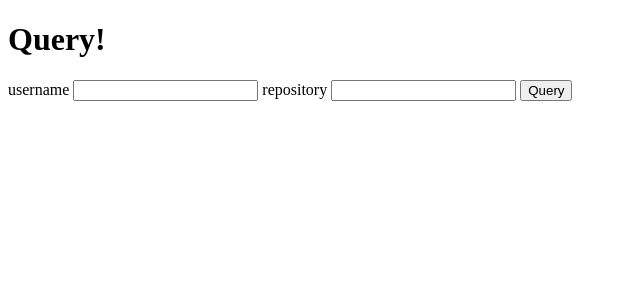
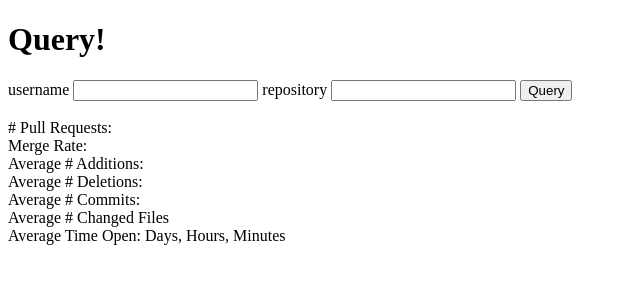
Before and after one commit to nixonbali/github-monitor, a Python web app: template flask/templates/index.html in a window 1280 px wide. Shown: the part 47-347 px from the top of the page, without its empty margins (0-640 px from the left). Run offline with Jinja, Linux system fonts and the light colour scheme; the template is opened without the code that fills it, so the values that code supplies are empty; some libraries are stand-ins or nearby versions.

Commit message:
labels metrics on index page

```diff
--- a/flask/templates/index.html
+++ b/flask/templates/index.html
@@ -27,15 +27,13 @@
     </form>
     <br>
     <div id="NoPR"></div>
-    <div id="PRCount"></div>
-    <div id="PRMergeRate"></div>
-    <div id="PRAdditions"></div>
-    <div id="PRDeletions"></div>
-    <div id="PRCommits"></div>
-    <div id="PRChangedFiles"></div>
-    <div id="PRMeanDays"></div>
-    <div id="PRMeanHours"></div>
-    <div id="PRMeanMinutes"></div>
+    # Pull Requests: <span id="PRCount"></span><br>
+    Merge Rate: <span id="PRMergeRate"></span></br>
+    Average # Additions: <span id="PRAdditions"></span></br>
+    Average # Deletions: <span id="PRDeletions"></span></br>
+    Average # Commits: <span id="PRCommits"></span></br>
+    Average # Changed Files<span id="PRChangedFiles"></span></br>
+    Average Time Open: <span id="PRMeanDays"></span> Days, <span id="PRMeanHours"></span> Hours, <span id="PRMeanMinutes"></span> Minutes</br>
   </div>
 </body>
 <!-- <body>
```
